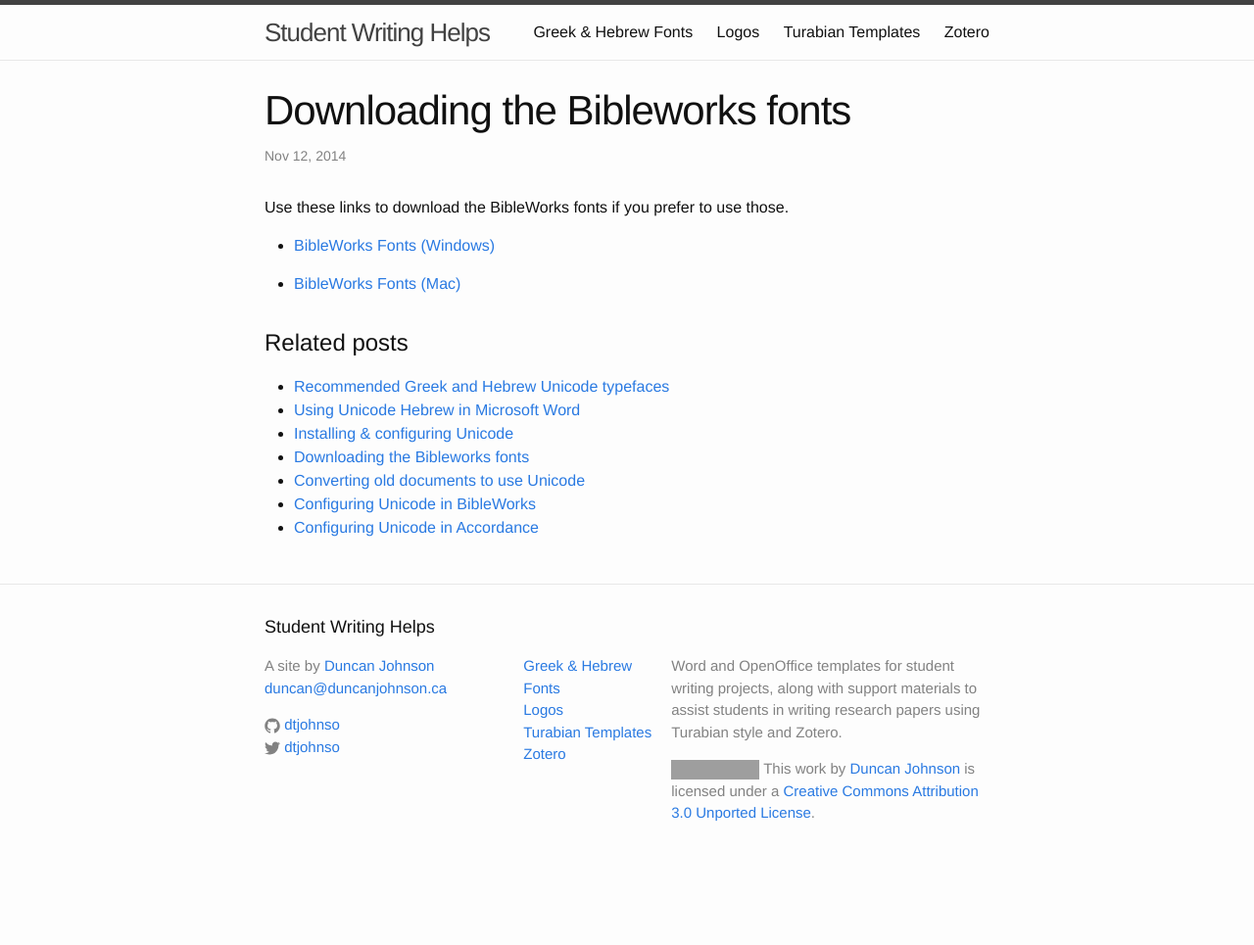
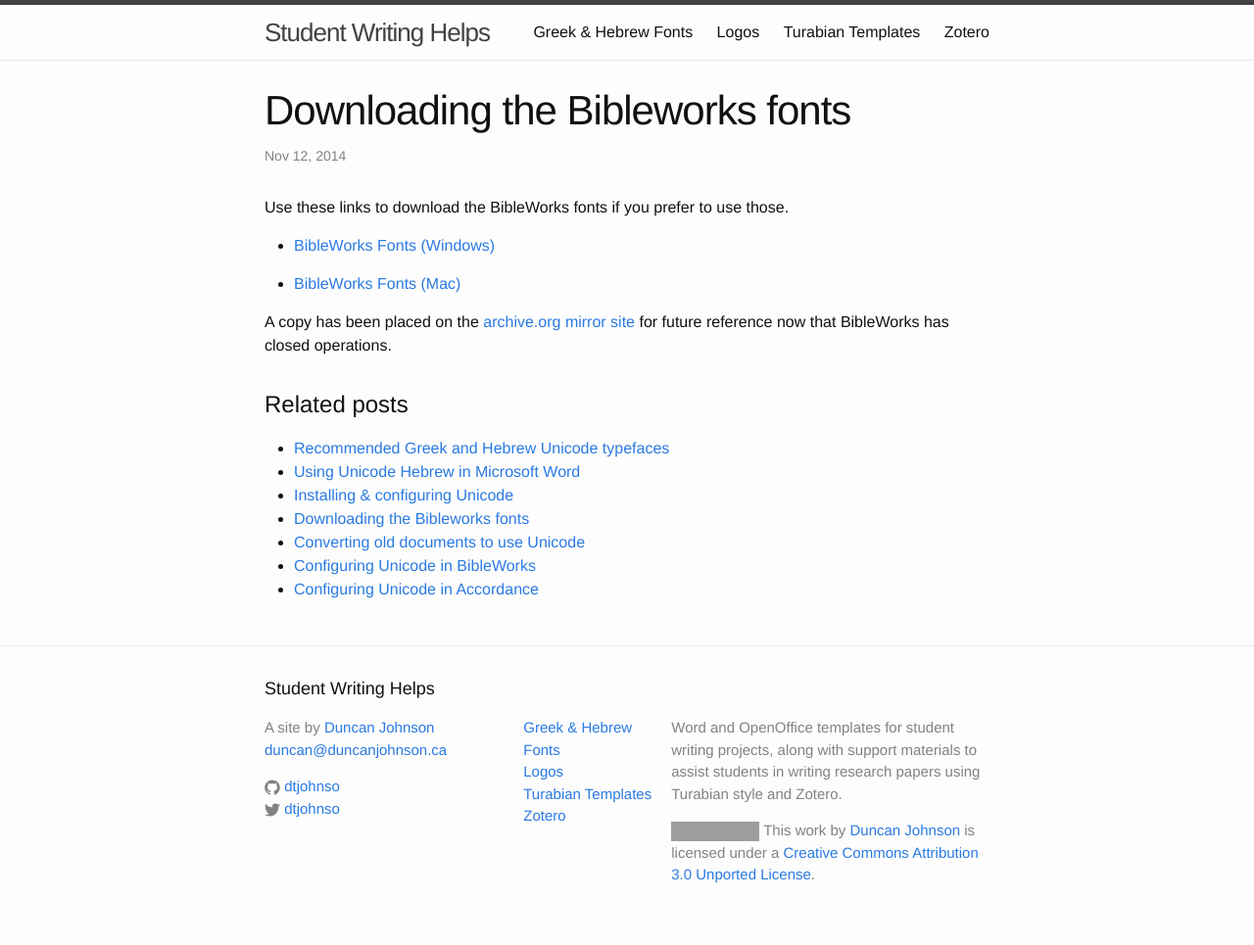
Before and after one commit to dtjohnso/Student-Writing-Helps, a Jekyll site: the page built from _posts/2014-11-12-downloading-the-bibleworks-fonts.md, in a window 1280 px wide. Shown: the whole page at 98% size. Built offline with Jekyll 4.4.1, drawn with Linux system fonts in a browser that asks for light colours; before the commit the page ends 902 px from its top, so only the background shows below that; grey boxes are pictures that could not be loaded.

Commit message:
add link to archive.org copy of Bibleworks fonts

```diff
--- a/_posts/2014-11-12-downloading-the-bibleworks-fonts.md
+++ b/_posts/2014-11-12-downloading-the-bibleworks-fonts.md
@@ -9,3 +9,5 @@
 * [BibleWorks Fonts (Windows)](http://bibleworks.com/fonts.html)
 
 * [BibleWorks Fonts (Mac)](http://bibleworks.com/download_mac.html)
+
+A copy has been placed on the [archive.org mirror site](https://archive.org/details/bibleworks-fonts) for future reference now that BibleWorks has closed operations.
```
